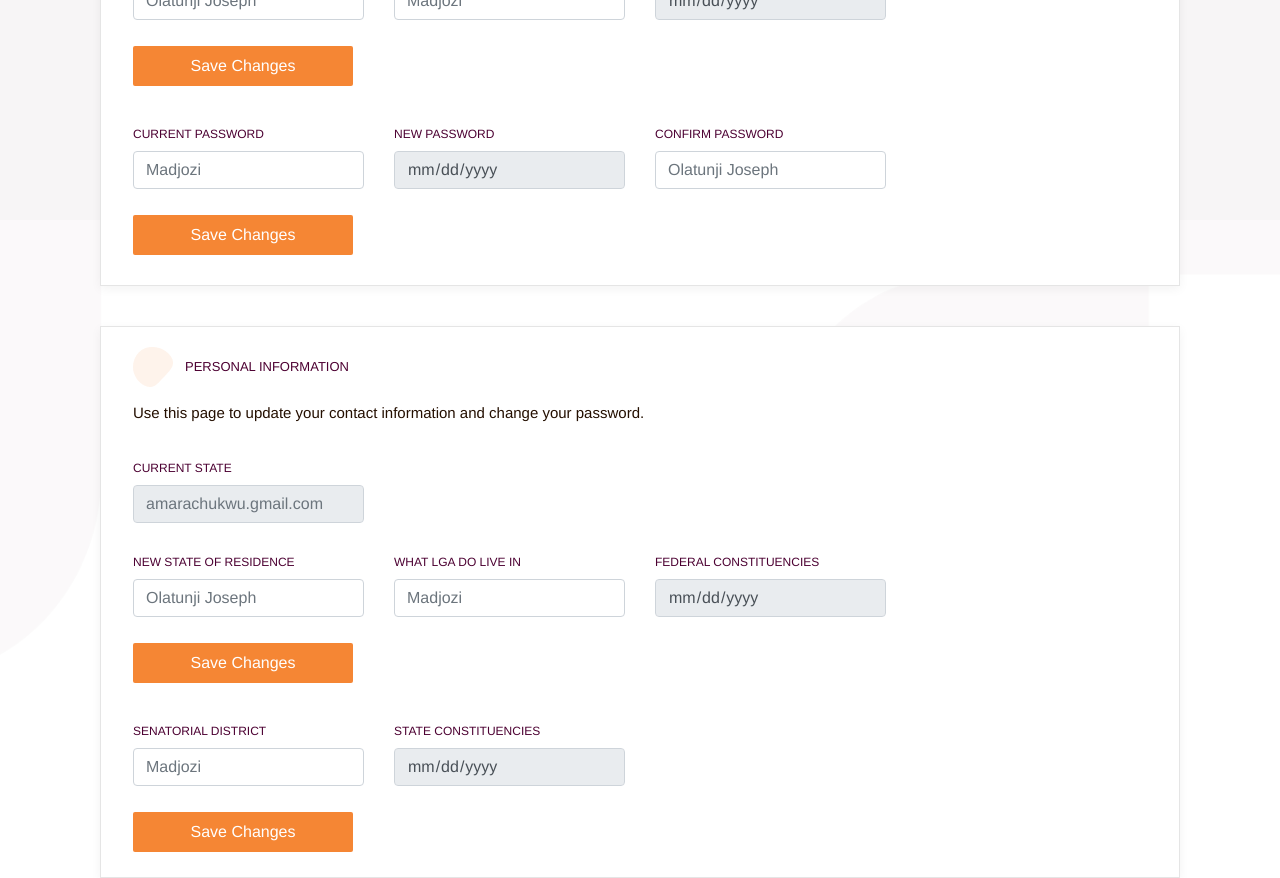
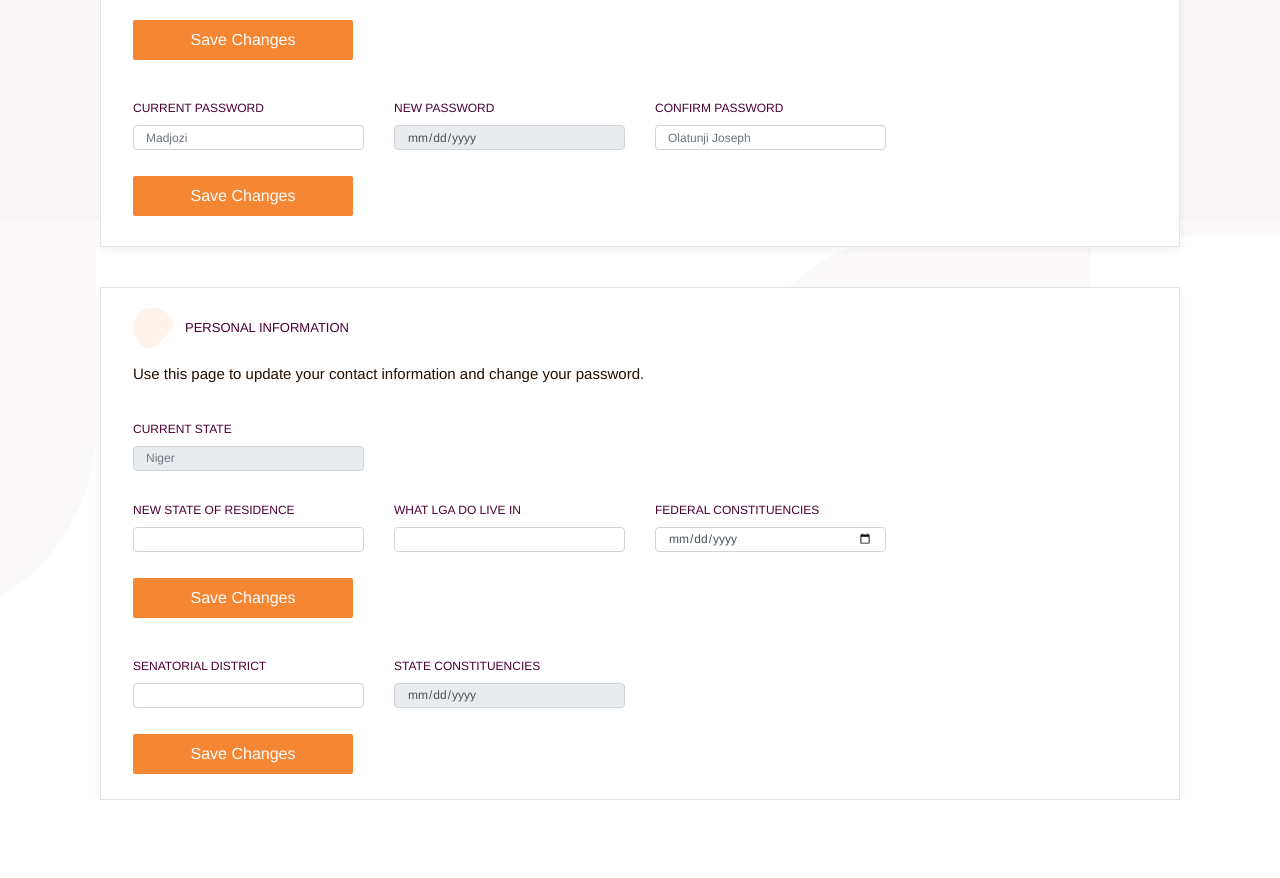
Before and after one commit to AudreyHal/Application-Manager, a Vue app: page /account_settings in a window 1280 px wide. Shown: the part 580-1458 px from the top of the page. After the commit the page ends 1380 px from the top, so only its background shows below. Built offline with nearby package versions, Linux system fonts and the light colour scheme.

Commit message:
Changes to Readme.md file and stylesheet

```diff
--- a/public/index.html
+++ b/public/index.html
@@ -6,12 +6,13 @@
     <meta name="viewport" content="width=device-width,initial-scale=1.0">
     <link href="../src/assets/css/main.css" rel="stylesheet" />
     <link rel="stylesheet" href="https://stackpath.bootstrapcdn.com/bootstrap/4.3.1/css/bootstrap.min.css" integrity="sha384-ggOyR0iXCbMQv3Xipma34MD+dH/1fQ784/j6cY/iJTQUOhcWr7x9JvoRxT2MZw1T" crossorigin="anonymous">
-    <title>Application Management System</title>
+    <link href="https://fonts.googleapis.com/css?family=Nunito&display=swap" rel="stylesheet">
+    <title>Application Portal</title>
   </head>
   <body>
-    <!-- <noscript>
+    <noscript>
       <strong>We're sorry but this site doesn't work properly without JavaScript enabled. Please enable it to continue.</strong>
-    </noscript> -->
+    </noscript>
     <div id="app">
       <div id="navbar">
         <img src="@/assets/images/logo.png" alt="logo" class="logo" >
@@ -20,12 +21,8 @@
         <span class="nav-links"> Account Settings </span>
       </div>
       <div id="content">
-        <!-- <Dashboard></Dashboard> -->
-        <AccountSettings></AccountSettings>
         <router-view></router-view>
       </div>
-
     </div>
-    <!-- built files will be auto injected -->
   </body>
 </html>
--- a/src/App.vue
+++ b/src/App.vue
@@ -12,11 +12,8 @@
            <img src="@/assets/images/Profile.png" alt="profile" class="profile">
         </div>
       </div>
-
     </div>
     <div id="content">
-      <!-- <Dashboard></Dashboard> -->
-     <!-- <AccountSettings></AccountSettings> -->
       <router-view></router-view>
     </div>
   </div>
@@ -24,25 +21,10 @@
 
 <script>
 
-// import Dashboard from './components/Dashboard.vue'
-// import AccountSettings from './components/AccountSettings.vue'
-
 export default {
   name: 'app',
 
 }
 </script>
 
-<style>
-
-#navbar{
-width: 100%;
-height: 80px;
-background: #FFFFFF;
-box-shadow: 0px 0px 10px rgba(0, 0, 0, 0.06);
-
-}
-#content{
-
-}
-</style>
+<style></style>
--- a/src/assets/css/main.css
+++ b/src/assets/css/main.css
@@ -1,18 +1,24 @@
 body{
-	margin: 0px
+	margin: 0px ;
+	font-family: 'Nunito', sans-serif;
 }
 
 #app {
 	font-family: 'Avenir', Helvetica, Arial, sans-serif;
 	height: 100vh;
 	background:rgb(229, 229, 229, 0.15)
+}
 
-}
+#navbar{
+	width: 100%;
+	height: 80px;
+	background: #FFFFFF;
+	box-shadow: 0px 0px 10px rgba(0, 0, 0, 0.06);
+	}
 
 .welcome-text{
 	font-size: 24px;
 	color: #240F00;
-
 }
 
 .welcome-text-2{
@@ -20,6 +26,7 @@ body{
 	color: #240F00;
 	padding-top: 40px
 }
+
 .date{
 	margin-top: 10px;
 	font-size: 15px;
@@ -36,7 +43,6 @@ body{
 
 .card-1{
 	position: relative;
-	/* width: 200px; */
 	height: 200px;
 	background-color: white;
 	border: 1px solid rgba(102, 102, 102, 0.06);
@@ -100,9 +106,7 @@ th{
 	text-align: left
 }
 td, th{
-
 	padding: 16px 0px;
-
 }
 
 tr{
@@ -116,33 +120,38 @@ tr:nth-child(even) {
 .logo{
 	margin-left: 100px
 }
+
 .links-container{
 	width: 400px
 }
+
 .nav-links{
 	margin-left: 45px;
 	font-size: 15px;
 	color: #737373;
 	cursor: pointer
 }
+
 #navbar{
 	padding: 17px 0px
 }
+
 .complete{
 	background: rgba(106, 221, 14, 0.2);
 	border-radius: 2px;
 	width: 106px;
 	height: 24px;
-	padding: 2px 9px;
+	padding: 3px 9px;
 	font-size: 12px;
 	color: #6ADD0E;
 }
+
 .incomplete{
 	background: rgba(253, 82, 98, 0.2);
 	border-radius: 2px;
 	width: 106px;
 	height: 24px;
-	padding: 2px 9px;
+	padding: 3px 9px;
 	font-size: 12px;
 	color:  #FD5262;
 }
@@ -154,6 +163,7 @@ tr:nth-child(even) {
 .dot{
 	padding-right: 6px
 }
+
 .action-button{
 	width: 136px;
 	height: 30px;
@@ -163,21 +173,31 @@ tr:nth-child(even) {
 	font-size: 12px;
 	text-align: center;
 	padding-top: 5px;
+	cursor: pointer;
 }
+
 .action-link{
 	text-decoration-line: underline;
 	color: #4D0032;
 	font-size: 12px;
+	cursor: pointer
 }
+
+.action-row{
+	position: relative;
+}
+
 .offset{
 	padding-left: 20px
 }
+
 .board-title{
 	font-size: 18px;
 	color: #4D0032;
 	padding: 22px 20px
 }
-hr{
+
+.divider{
 	margin: 0px 20px
 }
 
@@ -187,12 +207,13 @@ hr{
 	margin-top: 40px;
 	padding: 20px 32px;
 	background-color: white;
+}
 
-}
 .account-header-1{
 	font-size: 13px;
 	color: #4D0032;
 }
+
 .info-logo{
 	position: relative;
 	padding-right: 12px
@@ -203,6 +224,7 @@ hr{
 	color: #240F00;
 	margin: 15px 0px 13.5px
 }
+
 .avatar-section{
 	width: 600px
 }
@@ -213,14 +235,16 @@ hr{
 	font-size: 14px;
 	padding-top: 20px
 }
+
 .size-text{
 	font-size: 13px;
 	color: #666666;
+}
 
-}
 a{
 	color: #737373 !important;
 }
+
 form{
 	margin-top:30px
 }
@@ -244,6 +268,7 @@ label{
 .spacing{
 	margin-top:30px
 }
+
 .AccountSettings{
 	padding: 0px 100px;
 	background-image: url('../images/background.png');
@@ -257,6 +282,39 @@ label{
 #save{
 	margin-bottom: 10px
 }
+
 .profile{
 	text-align: right
 }
+
+.menu{
+	padding: 8px;
+	position: absolute;
+	top:20px;
+	left:40px;
+	z-index: 100;
+	width: 140px;
+	font-weight: 400;
+	font-size: 14px;
+	background-color: #ffffff;
+	border: 1px solid #E5E5E5;
+	box-shadow: 0px 3px 10px rgba(0, 0, 0, 0.05);
+}
+
+.menu-item{
+	padding: 7px 0px;
+	color:  #4D0032;
+}
+
+.divider-2{
+	margin: 0px 0px 0px 3px
+}
+
+.complete, .incomplete{
+	font-weight: 300 !important
+}
+
+.form-control{
+	height: calc(1.0em + .75rem + 1px) !important;
+	font-size: 12px !important
+}
--- a/src/components/AccountSettings.vue
+++ b/src/components/AccountSettings.vue
@@ -60,28 +60,28 @@
         <div class="row">
           <div class="form-group col-3">
             <label for="email">CURRENT STATE</label>
-            <input type="email" class="form-control" id="email"  placeholder="amarachukwu.gmail.com" disabled>
+            <input type="email" class="form-control" id="email"  placeholder="Niger" disabled>
           </div>
         </div>
         <div class="row">
           <div class="form-group col-3">
             <label for="fullname">NEW STATE OF RESIDENCE</label>
-            <input type="text" class="form-control" id="fullname"  placeholder="Olatunji Joseph" >
+            <input type="text" class="form-control" id="fullname"  placeholder="" >
           </div>
           <div class="form-group col-3">
             <label for="username">WHAT LGA DO LIVE IN</label>
-            <input type="text" class="form-control" id="username"  placeholder="Madjozi" >
+            <input type="text" class="form-control" id="username"  placeholder="" >
           </div>
           <div class="form-group col-3">
             <label for="birthdate">FEDERAL CONSTITUENCIES </label>
-            <input type="date" class="form-control" id="birthdate"  placeholder="07/15/1990" disabled>
+            <input type="date" class="form-control" id="birthdate"  placeholder="" >
           </div>
         </div>
         <button type="submit" class="btn save_button">Save Changes</button>
         <div class="row spacing">
           <div class="form-group col-3">
             <label for="username">SENATORIAL DISTRICT</label>
-            <input type="text" class="form-control" id="username"  placeholder="Madjozi" >
+            <input type="text" class="form-control" id="username"  placeholder="" >
           </div>
           <div class="form-group col-3">
             <label for="birthdate">STATE CONSTITUENCIES</label>
--- a/src/components/Dashboard.vue
+++ b/src/components/Dashboard.vue
@@ -40,7 +40,7 @@
     </div>
     <div id="board">
     <div class="board-title offset">Insurance Applications</div>
-    <hr>
+    <hr class="divider">
       <table>
         <tr>
           <th class="offset">S.N</th>
@@ -59,9 +59,17 @@
           <td v-if="application.complete"><div class="complete"><img src="@/assets/images/green-eclipse.png" alt="dot" class="dot">Completed</div></td>
           <td v-else><div class="incomplete"><img src="@/assets/images/red-eclipse.png" alt="dot" class="dot">Incomplete</div></td>
           <td><div class="action-button">Make a Claim</div></td>
-          <td><div class="action-link">More Actions</div></td>
+          <td class="action-row"><div class="action-link"  @click="show = index">More Actions</div>
+          <div class="menu" v-show="show === index" >
+            <div class="menu-item">Make a claim</div>
+            <hr class="divider-2">
+            <div class="menu-item">View Policy</div>
+        </div>
+
+          </td>
 
         </tr>
+
       </table>
     </div>
   </div>
@@ -73,6 +81,7 @@ export default {
   name: 'Dashboard',
   data () {
     return {
+      show: false,
       months:["Jan", "Feb", "Mar", "Apr", "May", "June", "July", "Aug", "Sep", "Oct", "Nov", "Dec"],
       date:'',
       year:'',
@@ -112,9 +121,7 @@ export default {
       this.$store.commit('change_totalInsuranceAmount', response.data.statistics.totalInsuranceAmount),
       this.$store.commit('change_totalInsurancesBought', response.data.statistics.totalInsurancesBought),
       this.$store.commit('change_totalInsuranceClaims', response.data.statistics.totalInsuranceClaims)
-
       )) ;
-
   }
 }
 </script>
--- a/src/main.js
+++ b/src/main.js
@@ -9,8 +9,6 @@ import { mapGetters } from 'vuex'
 Vue.use(VueRouter)
 
 Vue.config.productionTip = false
-// import routes from './routes';
-
 
 const router = new VueRouter({routes: routes, mode:'history'});
 
```
Also changed, not shown: 1 other file (tests, documents, lock files or other folders).
